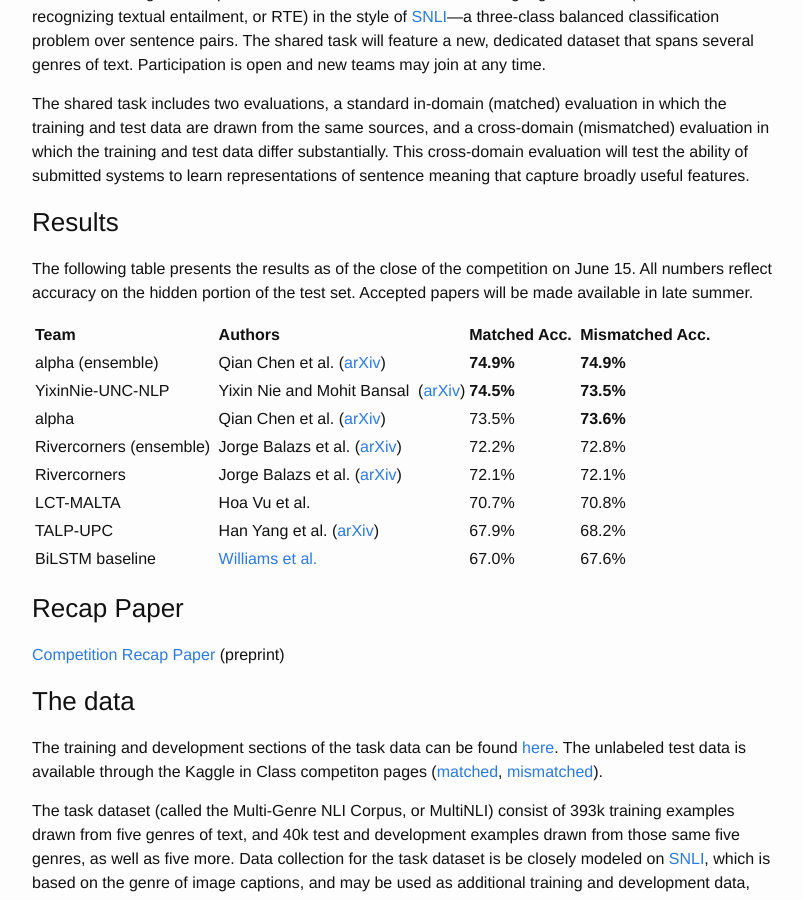
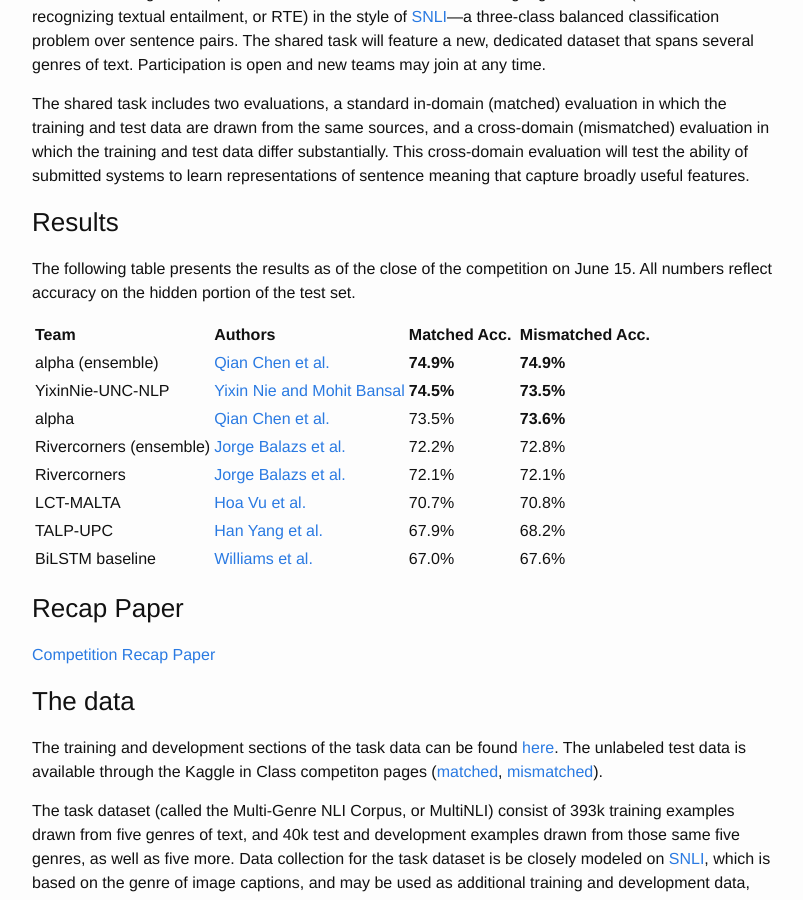
Before and after one commit to RepEval2017/RepEval2017.github.io, a Jekyll site: the page built from shared_task.md, in a window 1280 px wide and 900 px high, scrolled down 348 px. Shown: the whole window, without its empty margins (238-1041 px from the left). Built offline with Jekyll 4.4.1, drawn with Linux system fonts in a browser that asks for light colours.

Commit message:
Proceedings papers to site

```diff
--- a/shared_task.md
+++ b/shared_task.md
@@ -17,7 +17,7 @@ navigation_weight: 3
 
 ### <span class="c25">Results</span>
 
-<span>The following table presents the results as of the close of the competition on June 15. All numbers reflect accuracy on the hidden portion of the test set. Accepted papers will be made available in late summer.</span>
+<span>The following table presents the results as of the close of the competition on June 15. All numbers reflect accuracy on the hidden portion of the test set.</span>
 
 
 <table>
@@ -29,43 +29,43 @@ navigation_weight: 3
   </tr>
   <tr>
     <td>alpha (ensemble)</td>
-    <td>Qian Chen et al. (<a href="https://arxiv.org/abs/1708.01353">arXiv</a>)</td>
+    <td><a href="http://aclweb.org/anthology/W17-5307">Qian Chen et al.</a></td>
     <td><strong>74.9%</strong></td>
     <td><strong>74.9%</strong></td>
   </tr>
   <tr>
     <td>YixinNie-UNC-NLP</td>
-    <td>Yixin Nie and Mohit Bansal&nbsp; (<a href="https://arxiv.org/abs/1708.02312">arXiv</a>)</td>
+    <td><a href="http://aclweb.org/anthology/W17-5308">Yixin Nie and Mohit Bansal</a></td>
     <td><strong>74.5%</strong></td>
     <td><strong>73.5%</strong></td>
   </tr>
   <tr>
     <td>alpha</td>
-    <td>Qian Chen et al. (<a href="https://arxiv.org/abs/1708.01353">arXiv</a>)</td>
+    <td><a href="http://aclweb.org/anthology/W17-5307">Qian Chen et al.</a></td>
     <td>73.5%</td>
     <td><strong>73.6%</strong></td>
   </tr>
   <tr>
-    <td>Rivercorners (ensemble)&nbsp;</td>
-    <td>Jorge Balazs et al. (<a href="https://arxiv.org/abs/1707.03103">arXiv</a>)</td>
+    <td>Rivercorners (ensemble)</td>
+    <td><a href="http://aclweb.org/anthology/W17-5310">Jorge Balazs et al.</a></td>
     <td>72.2%</td>
     <td>72.8%</td>
   </tr>
   <tr>
     <td>Rivercorners</td>
-    <td>Jorge Balazs et al. (<a href="https://arxiv.org/abs/1707.03103">arXiv</a>)</td>
+    <td><a href="http://aclweb.org/anthology/W17-5310">Jorge Balazs et al.</a></td>
     <td>72.1%</td>
     <td>72.1%</td>
   </tr>
   <tr>
     <td>LCT-MALTA</td>
-    <td>Hoa Vu et al.</td>
+    <td><a href="http://aclweb.org/anthology/W17-5311">Hoa Vu et al.</a></td>
     <td>70.7%</td>
     <td>70.8%</td>
   </tr>
   <tr>
     <td>TALP-UPC</td>
-    <td>Han Yang et al. (<a href="https://arxiv.org/abs/1707.07469">arXiv</a>)</td>
+    <td><a href="http://aclweb.org/anthology/W17-5309">Han Yang et al.</a></td>
     <td>67.9%</td>
     <td>68.2%</td>
   </tr>
@@ -81,7 +81,7 @@ navigation_weight: 3
 
 ### <span class="c25">Recap Paper</span>
 
-<a href="https://arxiv.org/pdf/1707.08172.pdf">Competition Recap Paper</a> (preprint)
+<a href="http://aclweb.org/anthology/W17-5301">Competition Recap Paper</a>
 
 ### <span class="c25">The data</span>
 
```
